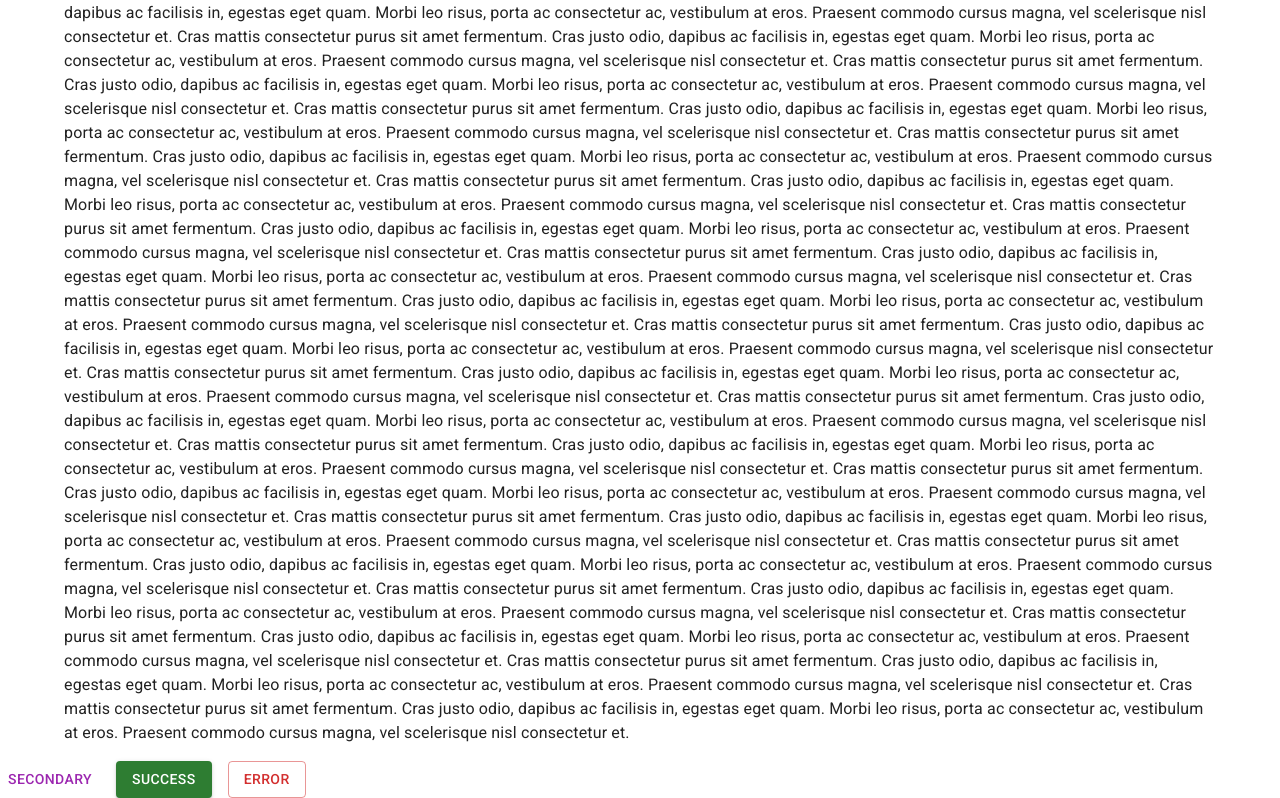
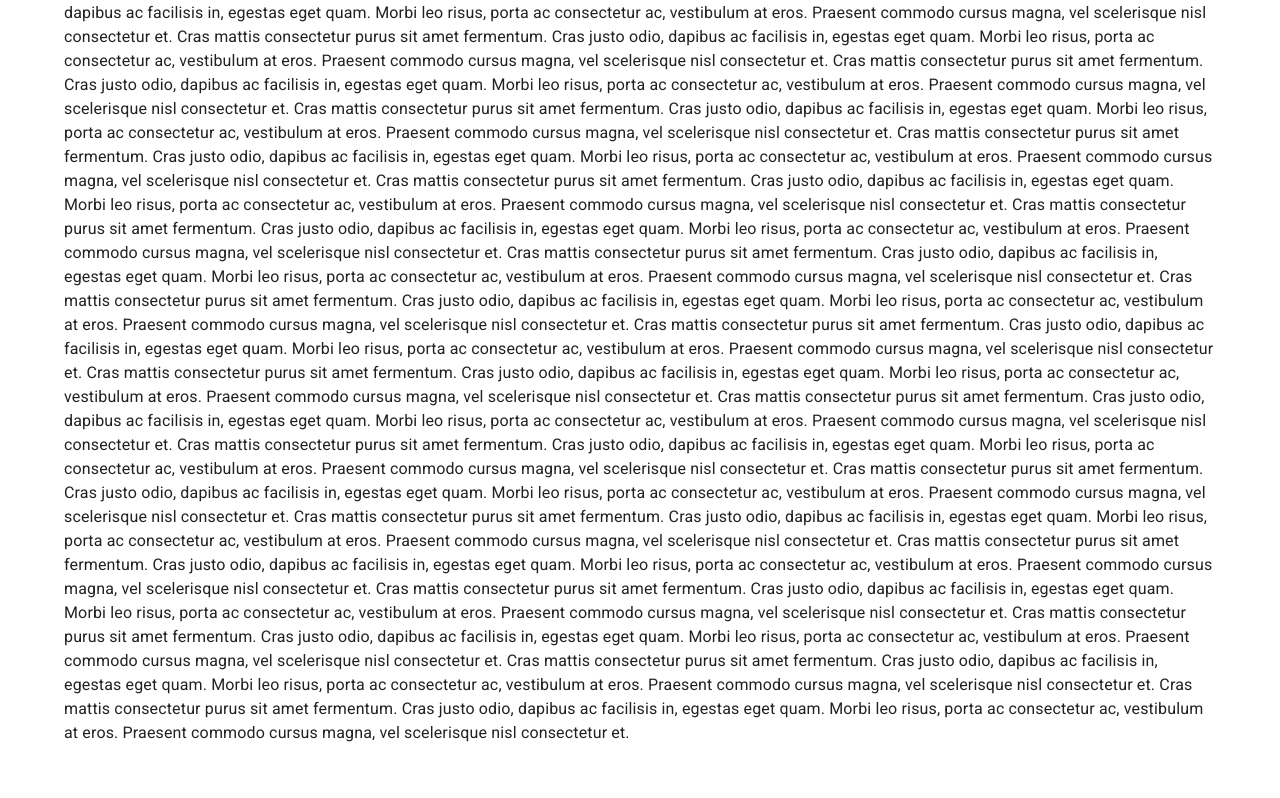
Before and after one commit to TorvaldsDB/arc_with_vite_typescript_and_react, a React app: page / in a window 1280 px wide. Shown: the part 3799-4597 px from the top of the page. After the commit the page ends 4560 px from the top, so only its background shows below. Built offline with nearby package versions, Linux system fonts and the light colour scheme; the HTML template or start-up script is replaced by a standard one.

Commit message:
Add theme

```diff
--- a/src/components/App.tsx
+++ b/src/components/App.tsx
@@ -1,21 +1,12 @@
-import Button from "@mui/material/Button";
-import Stack from "@mui/material/Stack";
+import { ThemeProvider } from "@mui/material";
 import Header from "./ui/Header";
+import theme from "./ui/Theme";
 
 function App() {
   return (
-    <>
+    <ThemeProvider theme={theme}>
       <Header />
-      <Stack direction="row" spacing={2}>
-        <Button color="secondary">Secondary</Button>
-        <Button variant="contained" color="success">
-          Success
-        </Button>
-        <Button variant="outlined" color="error">
-          Error
-        </Button>
-      </Stack>
-    </>
+    </ThemeProvider>
   );
 }
 
--- /dev/null
+++ b/src/components/ui/Theme.ts
@@ -0,0 +1,4 @@
+import { createTheme } from "@mui/material/styles";
+
+const Theme = createTheme({});
+export default Theme;
```
